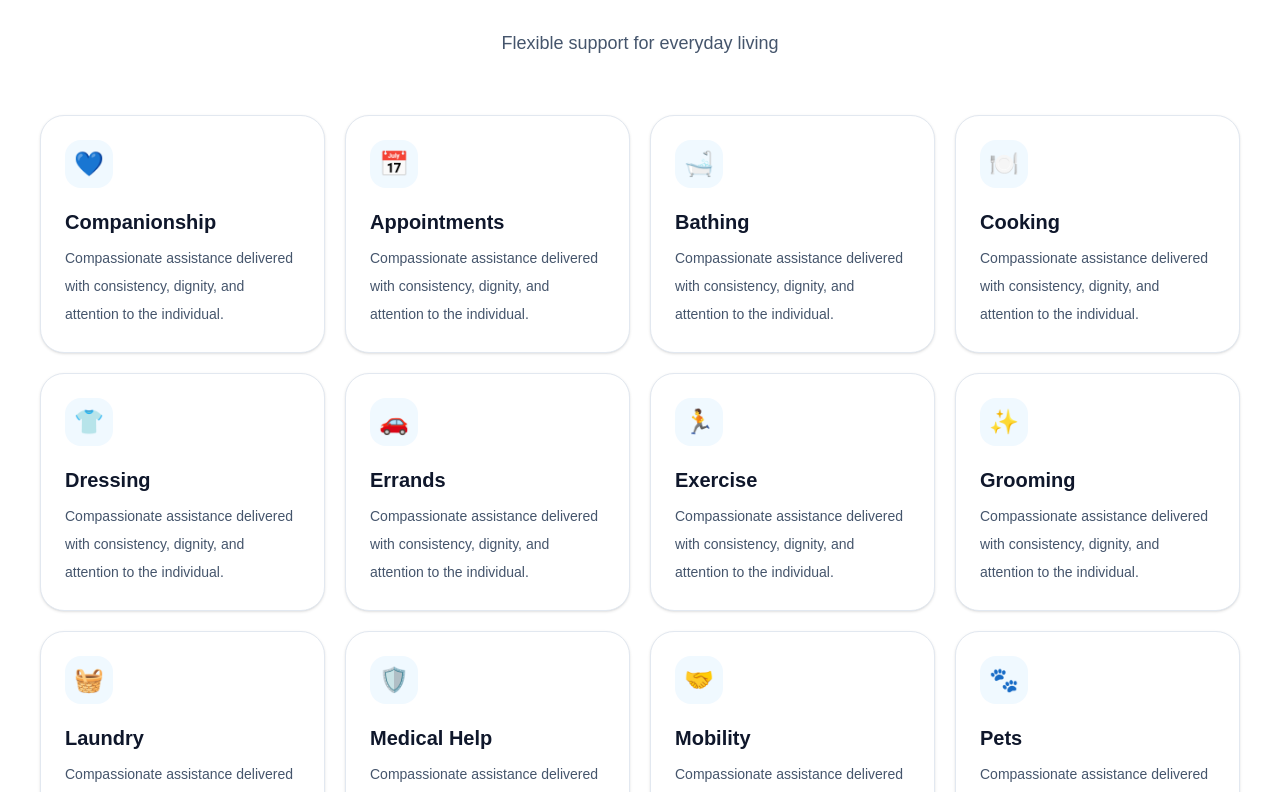
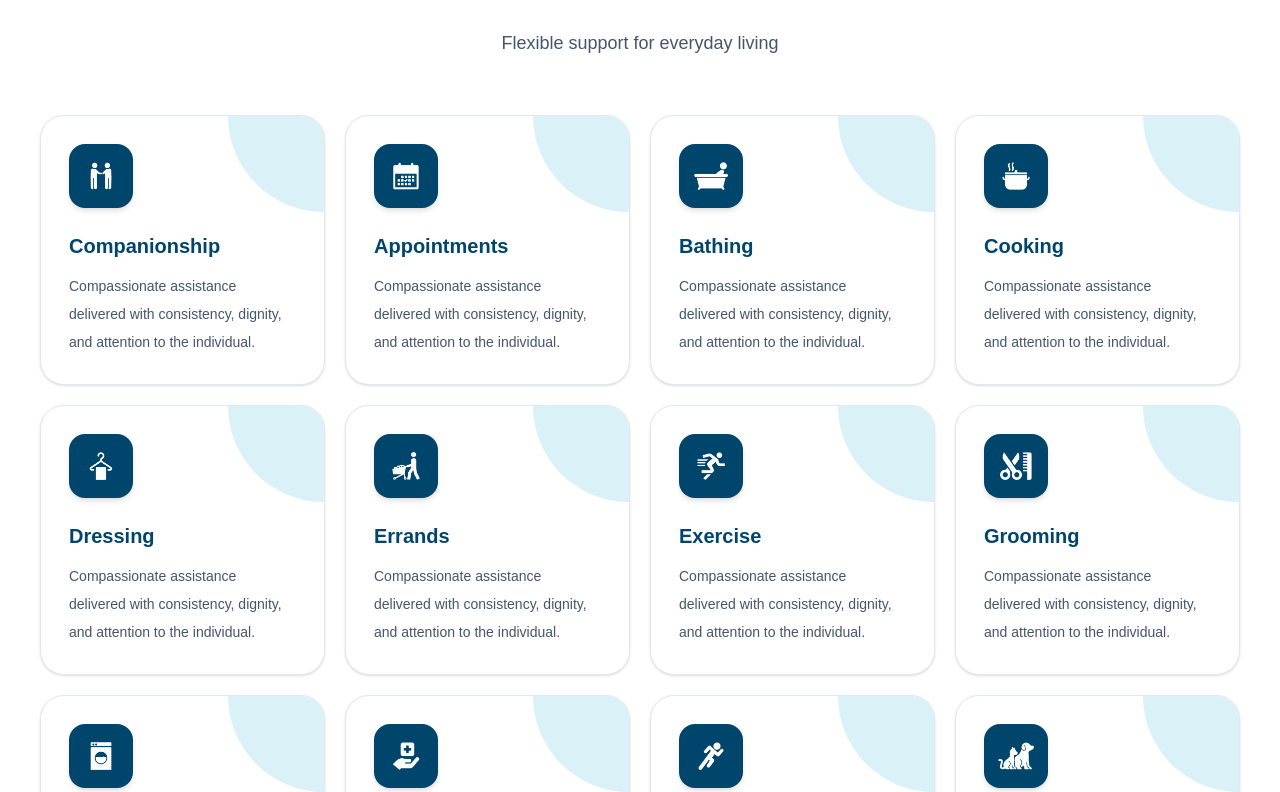
Before and after one commit to pacificasoftware/www.cernahomecare.com, a Next.js app: page / in a window 1280 px wide. Shown: the part 2448-3240 px from the top of the page. Built offline with nearby package versions, Linux system fonts and the light colour scheme.

Commit message:
Change icons on home page

```diff
--- a/app/page.tsx
+++ b/app/page.tsx
@@ -5,18 +5,18 @@
 import HomeConsultationForm from "@/components/HomeConsultationForm";
 
 const services = [
-    { title: "Companionship", icon: "💙" },
-    { title: "Appointments", icon: "📅" },
-    { title: "Bathing", icon: "🛁" },
-    { title: "Cooking", icon: "🍽️" },
-    { title: "Dressing", icon: "👕" },
-    { title: "Errands", icon: "🚗" },
-    { title: "Exercise", icon: "🏃" },
-    { title: "Grooming", icon: "✨" },
-    { title: "Laundry", icon: "🧺" },
-    { title: "Medical Help", icon: "🛡️" },
-    { title: "Mobility", icon: "🤝" },
-    { title: "Pets", icon: "🐾" },
+    { title: "Companionship", icon: "/assets/icons/Companionship.webp" },
+    { title: "Appointments", icon: "/assets/icons/Appointments.webp" },
+    { title: "Bathing", icon: "/assets/icons/Bathing.webp" },
+    { title: "Cooking", icon: "/assets/icons/Cooking.webp" },
+    { title: "Dressing", icon: "/assets/icons/Dressing.webp" },
+    { title: "Errands", icon: "/assets/icons/Errands.webp" },
+    { title: "Exercise", icon: "/assets/icons/Exersize.webp" },
+    { title: "Grooming", icon: "/assets/icons/Grooming.webp" },
+    { title: "Laundry", icon: "/assets/icons/Laundry.webp" },
+    { title: "Medical Help", icon: "/assets/icons/Medical-Help.webp" },
+    { title: "Mobility", icon: "/assets/icons/Mobility.webp" },
+    { title: "Pets", icon: "/assets/icons/Pets.webp" },
 ];
 
 const carePlanItems = [
@@ -270,21 +270,32 @@
                             {services.map(({ title, icon }) => (
                                 <div
                                     key={title}
-                                    className="group rounded-[24px] border border-slate-200 bg-white p-6 shadow-sm transition hover:-translate-y-1 hover:shadow-lg"
+                                    className="group relative overflow-hidden rounded-3xl border border-slate-200 bg-white p-7 shadow-sm transition duration-300 hover:-translate-y-1 hover:shadow-xl"
                                 >
-                                    <div className="flex h-12 w-12 items-center justify-center rounded-2xl bg-sky-50 text-2xl">
-                                        <span aria-hidden="true">{icon}</span>
+                                    <div className="absolute right-0 top-0 h-24 w-24 rounded-bl-full bg-[#D9F1F7]" />
+
+                                    <div className="relative mb-6 flex h-16 w-16 items-center justify-center rounded-2xl bg-[#00456B] shadow-md">
+                                        <Image
+                                            src={icon}
+                                            alt={`${title} icon`}
+                                            width={38}
+                                            height={38}
+                                            className="object-contain brightness-0 invert"
+                                        />
                                     </div>
-                                    <h3 className="mt-5 text-xl font-semibold text-slate-900">
+
+                                    <h3 className="relative text-xl font-bold text-[#00456B]">
                                         {title}
                                     </h3>
-                                    <p className="mt-2 text-sm leading-7 text-slate-600">
+
+                                    <p className="relative mt-3 text-sm leading-7 text-slate-600">
                                         Compassionate assistance delivered with consistency,
                                         dignity, and attention to the individual.
                                     </p>
                                 </div>
                             ))}
                         </div>
+
                         <div className="mt-10 flex flex-wrap justify-center gap-4">
                             <Link
                                 href="/downloads/fall-prevention-guide.pdf"
```
